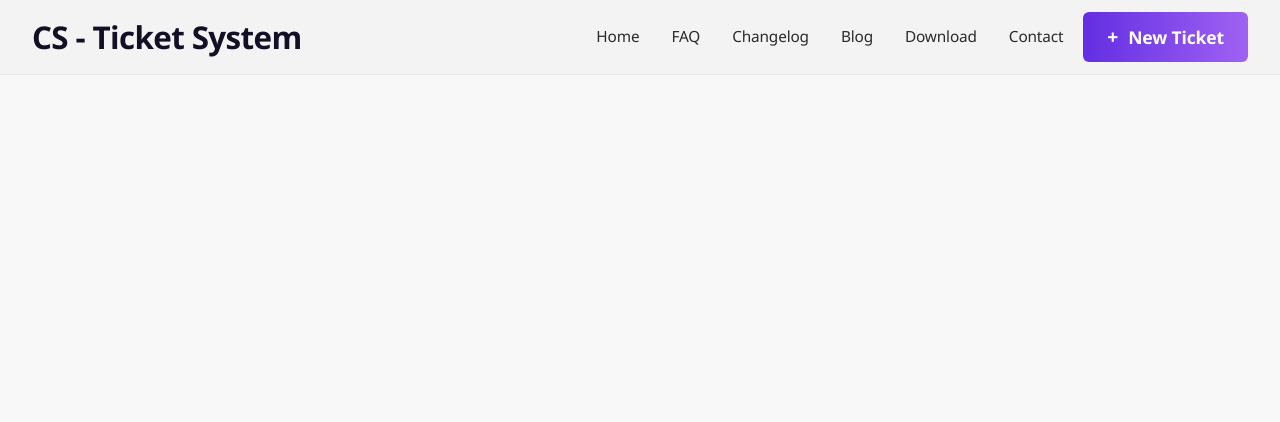
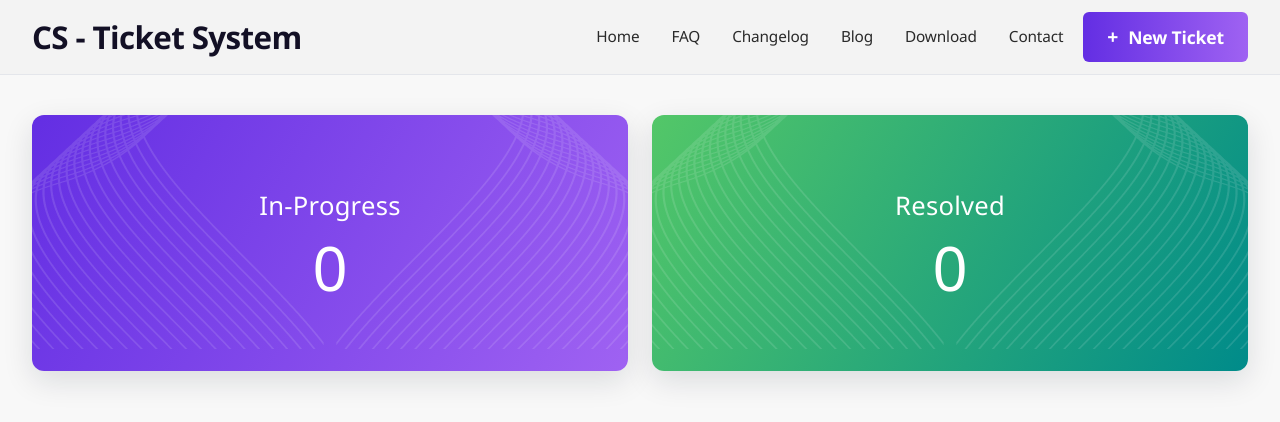
Before and after one commit to Shawon-Mahmud07/Customer-Support-Zone, a React (Vite) app: page / in a window 1280 px wide. Shown: the top 422 px of the page. Built offline with nearby package versions, Linux system fonts and the light colour scheme.

Commit message:
chore: refine inline comments for navbar and banner sections

```diff
--- a/src/App.jsx
+++ b/src/App.jsx
@@ -1,9 +1,12 @@
 import Navbar from "./components/Navbar";
+import Banner from "./components/Banner";
 
 function App() {
   return (
     <div className="min-h-screen bg-base-200">
+      {/* Top section: navbar and status banner */}
       <Navbar />
+      <Banner />
     </div>
   );
 }
--- /dev/null
+++ b/src/components/Banner.jsx
@@ -0,0 +1,63 @@
+import vector1 from "../assets/vector1.png";
+
+const cards = [
+  {
+    title: "In-Progress",
+    count: 0,
+    gradient: "bg-[linear-gradient(120deg,#632EE3_0%,#9F62F2_100%)]",
+  },
+  {
+    title: "Resolved",
+    count: 0,
+    gradient: "bg-[linear-gradient(120deg,#53C768_0%,#008B8A_100%)]",
+  },
+];
+
+function BannerCard({ title, count, gradient }) {
+  return (
+    <article
+      className={`relative isolate h-52 overflow-hidden rounded-xl text-white shadow-[0_10px_30px_rgba(17,24,39,0.12)] sm:h-56 lg:h-64 ${gradient}`}
+    >
+      <img
+        src={vector1}
+        alt=""
+        aria-hidden="true"
+        className="pointer-events-none absolute -left-3 -top-4 max-w-none "
+      />
+      <img
+        src={vector1}
+        alt=""
+        aria-hidden="true"
+        className="pointer-events-none absolute -right-3 -top-4 max-w-none scale-x-[-1] "
+      />
+
+      <div className="relative z-10 flex h-full flex-col items-center justify-center text-center">
+        <h2 className="text-[clamp(1.15rem,1.1vw+0.72rem,2rem)] font-medium tracking-[0.01em]">
+          {title}
+        </h2>
+        <p className="mt-3 text-[clamp(2.9rem,2.8vw+1.6rem,4.4rem)] leading-none font-medium">
+          {count}
+        </p>
+      </div>
+    </article>
+  );
+}
+
+function Banner() {
+  return (
+    <section className="mx-auto w-full max-w-370 px-5 pb-6 pt-8 sm:px-8 sm:pt-10">
+      <div className="grid grid-cols-1 gap-4 lg:grid-cols-2 lg:gap-6">
+        {cards.map((card) => (
+          <BannerCard
+            key={card.title}
+            title={card.title}
+            count={card.count}
+            gradient={card.gradient}
+          />
+        ))}
+      </div>
+    </section>
+  );
+}
+
+export default Banner;
--- a/src/components/Navbar.jsx
+++ b/src/components/Navbar.jsx
@@ -8,6 +8,7 @@ function Navbar() {
           CS - Ticket System
         </a>
 
+        {/* Desktop navigation + primary action */}
         <div className="hidden items-center gap-5 lg:flex">
           <nav>
             <ul className="flex items-center gap-8 text-[clamp(0.92rem,0.6vw+0.48rem,1.3rem)] font-medium tracking-[-0.01em] text-[#2a2a2a]">
@@ -26,6 +27,7 @@ function Navbar() {
           </button>
         </div>
 
+        {/* Mobile dropdown navigation */}
         <div className="dropdown dropdown-end lg:hidden">
           <div tabIndex={0} role="button" className="btn btn-ghost btn-circle">
             <svg
```
